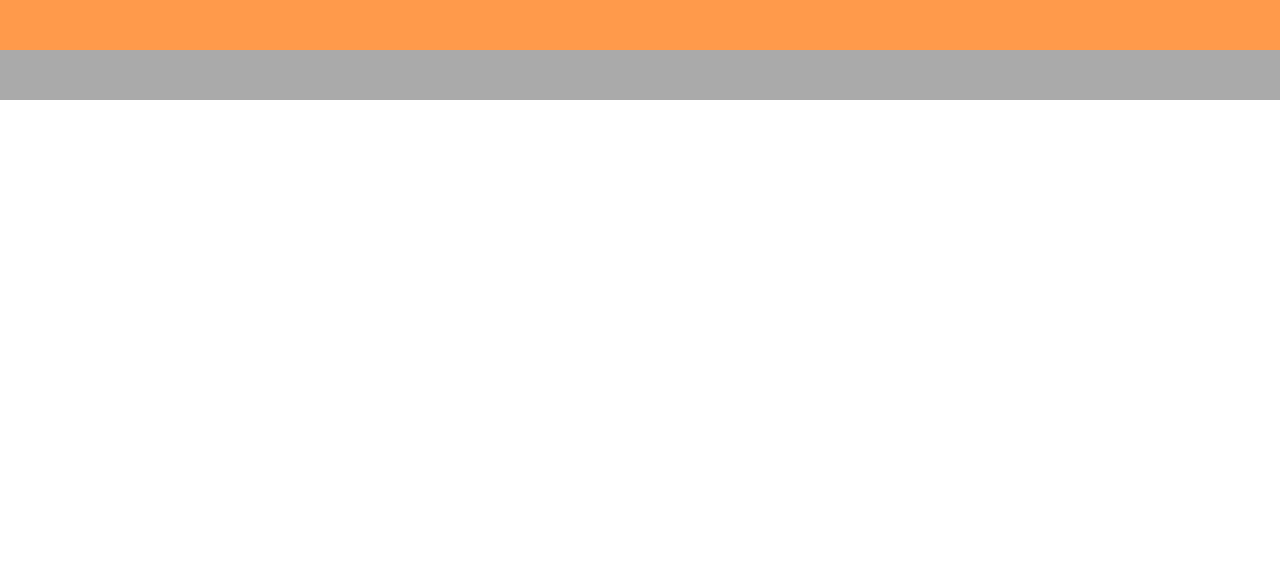
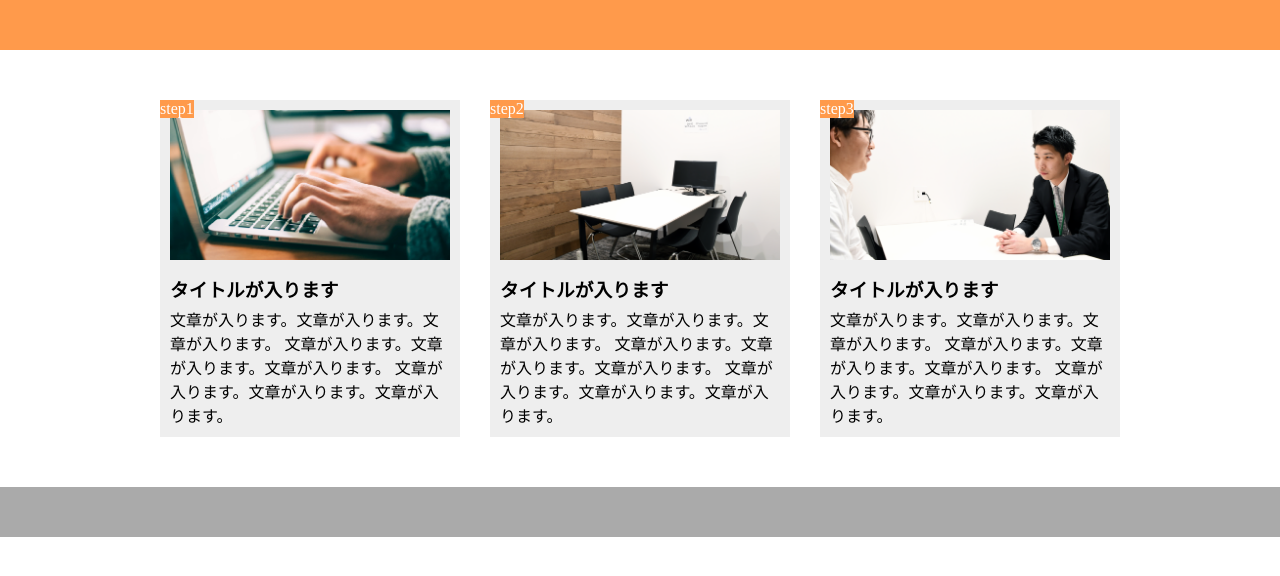
Before and after one commit to tottyman/chapter, a plain HTML site: page chapter9/index.html in a window 1280 px wide. Drawn offline with Linux system fonts and the light colour scheme.

Commit message:
[Finish] chapter9

```diff
--- a/chapter9/index.html
+++ b/chapter9/index.html
@@ -14,7 +14,41 @@
     </header>
 
     <main>
+      <div class="main-content">
+        <span class="content-step">step1</span>
+        <div class="content-image1"></div>
+        <section>
+          <h3>タイトルが入ります</h3>
+          <p>文章が入ります。文章が入ります。文章が入ります。
+            文章が入ります。文章が入ります。文章が入ります。
+            文章が入ります。文章が入ります。文章が入ります。
+          </p>
+        </section>
+      </div>
 
+      <div class="main-content">
+        <span class="content-step">step2</span>
+        <div class="content-image2"></div>
+        <section>
+          <h3>タイトルが入ります</h3>
+          <p>文章が入ります。文章が入ります。文章が入ります。
+            文章が入ります。文章が入ります。文章が入ります。
+            文章が入ります。文章が入ります。文章が入ります。
+          </p>
+        </section>
+      </div>
+
+      <div class="main-content">
+        <span class="content-step">step3</span>
+        <div class="content-image3"></div>
+        <section>
+          <h3>タイトルが入ります</h3>
+          <p>文章が入ります。文章が入ります。文章が入ります。
+            文章が入ります。文章が入ります。文章が入ります。
+            文章が入ります。文章が入ります。文章が入ります。
+          </p>
+        </section>
+      </div>
 
     </main>
 
--- a/chapter9/style.css
+++ b/chapter9/style.css
@@ -2,11 +2,6 @@
   margin: 0;
   padding: 0;
   box-sizing: border-box;
-  color: #6c6b6b;
-}
-
-a {
-  text-decoration: none;
 }
 
 header {
@@ -20,3 +15,56 @@ footer {
   height: 50px;
   background-color: #AAAAAA;
 }
+
+main {
+  width: 960px;
+  margin: 50px auto;
+  display: flex
+
+}
+
+.main-content {
+  width: 300px;
+  padding: 10px;
+  margin-right: 30px;
+  position: relative;
+  background-color: #EEEEEE;
+}
+
+.main-content:last-child {
+  margin: 0;
+}
+
+.content-image1 {
+  height: 150px;
+  background-image: url(img/flow01.png);
+  background-position: bottom;
+  background-size: cover;
+}
+
+.content-image2 {
+  height: 150px;
+  background-image: url(img/flow02.png);
+  background-position: bottom;
+  background-size: cover;
+}
+
+.content-image3 {
+  height: 150px;
+  background-image: url(img/flow03.png);
+  background-position: bottom;
+  background-size: cover;
+}
+
+.content-step {
+  position: absolute;
+  top: 0;
+  left: 0;
+  background-color: #FF9A4B;
+  color: #fff;
+}
+
+h3 {
+  margin-top: 15px;
+  margin-bottom: 5px;
+}
```
